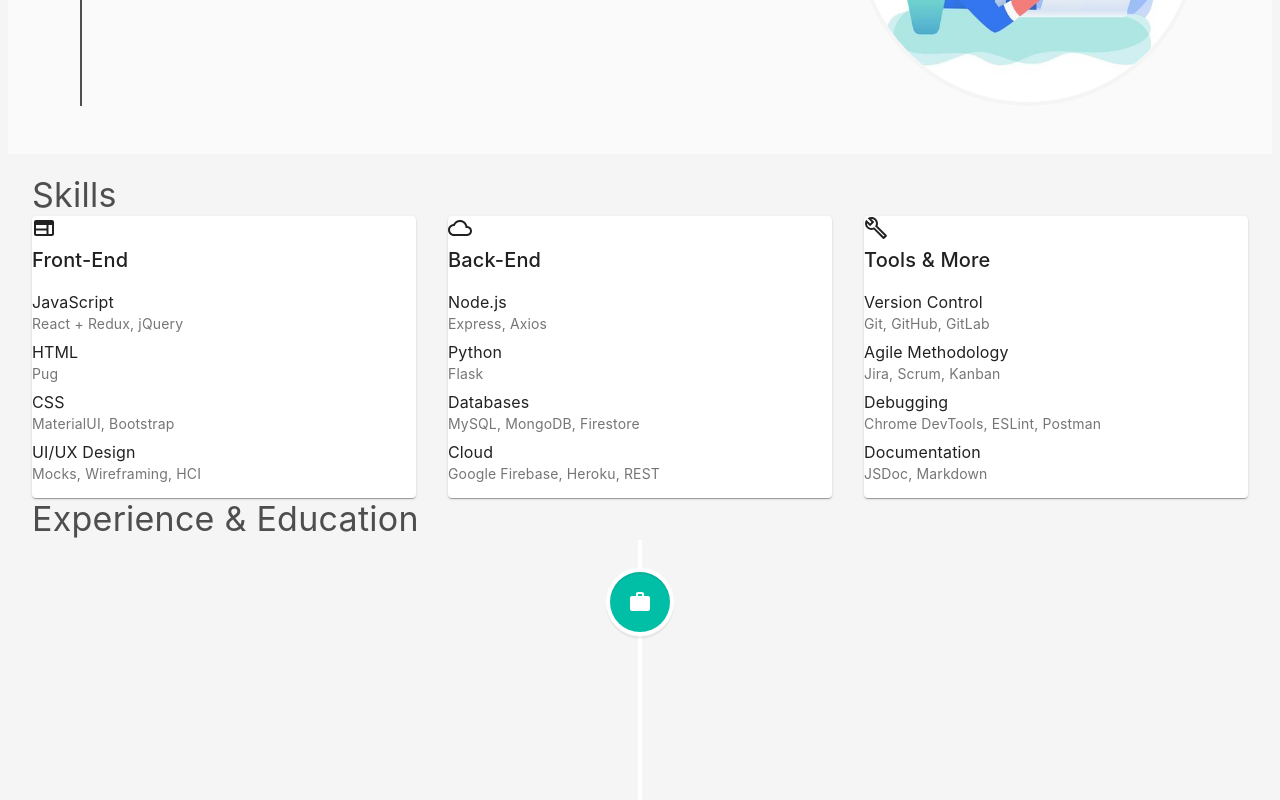
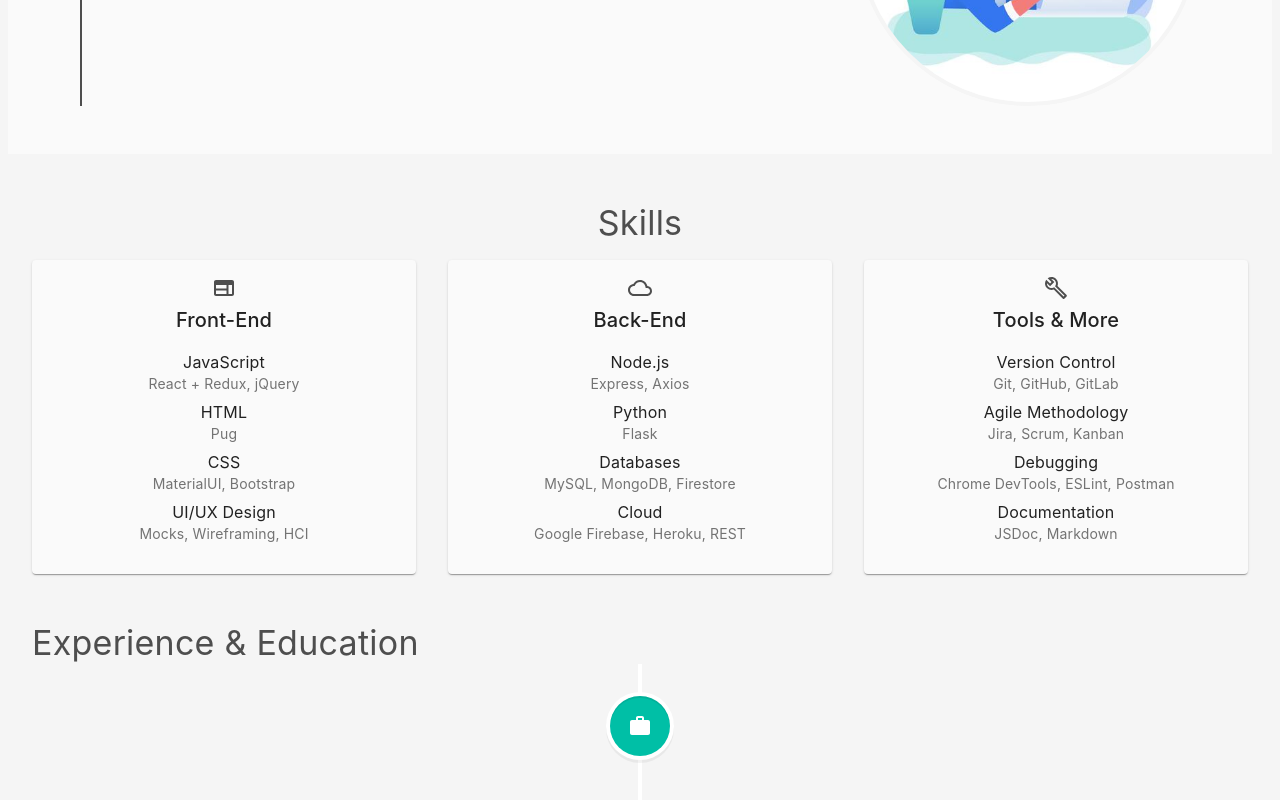
Before and after one commit to lpjune/laurenorsini, a React (Create React App) app: page / in a window 1280 px wide. Shown: the part 630-1430 px from the top of the page. Built offline with nearby package versions, Linux system fonts and the light colour scheme.

Commit message:
skills styles

```diff
--- a/src/App.css
+++ b/src/App.css
@@ -88,10 +88,20 @@ body {
 
 /* SKILLS */
 .skills-container {
-    padding-top: 20px;
+    padding: 3rem;
+}
+.skills-title {
+    padding-bottom: 1rem !important;
+    text-align: center;
 }
 .skills-paper {
-    background-color: #f2f2f2;
+    background-color: rgb(250, 250, 250) !important;
+    text-align: center;
+    padding-bottom: 1rem !important;
+}
+.skills-icon {
+    color: #4e4e4e !important;
+    padding-top: 1rem !important;
 }
 
 /* TIMELINE */
--- a/src/components/skills.js
+++ b/src/components/skills.js
@@ -15,14 +15,14 @@ import "../App.css";
 const Skills = () => {
     return (
         <Container className="skills-container">
-            <Typography variant="h4" component="h4">
+            <Typography className="skills-title" variant="h4" component="h4">
                 Skills
             </Typography>
 
             <Grid container spacing={4}>
-                <Grid item xs>
+                <Grid item xs={12} sm={12} md={4}>
                     <Paper className="skills-paper">
-                        <WebIcon />
+                        <WebIcon className="skills-icon"/>
                         <Typography variant="h6" component="h6">
                             Front-End
                         </Typography>
@@ -30,12 +30,6 @@ const Skills = () => {
                             <ListItemText
                                 primary="JavaScript"
                                 secondary="React + Redux, jQuery"
-                                classes={
-                                    {
-                                        // primary: classes.primary,
-                                        // secondary: classes.secondary,
-                                    }
-                                }
                             />
                             <ListItemText primary="HTML" secondary="Pug" />
 
@@ -51,9 +45,9 @@ const Skills = () => {
                     </Paper>
                 </Grid>
 
-                <Grid item xs>
+                <Grid item xs={12} sm={12} md={4}>
                     <Paper className="skills-paper">
-                        <CloudIcon />
+                        <CloudIcon className="skills-icon"/>
                         <Typography variant="h6" component="h6">
                             Back-End
                         </Typography>
@@ -75,9 +69,9 @@ const Skills = () => {
                     </Paper>
                 </Grid>
 
-                <Grid item xs>
+                <Grid item xs={12} s={12} md={4}>
                     <Paper className="skills-paper">
-                        <BuildIcon />
+                        <BuildIcon className="skills-icon"/>
                         <Typography variant="h6" component="h6">
                             Tools & More
                         </Typography>
```
